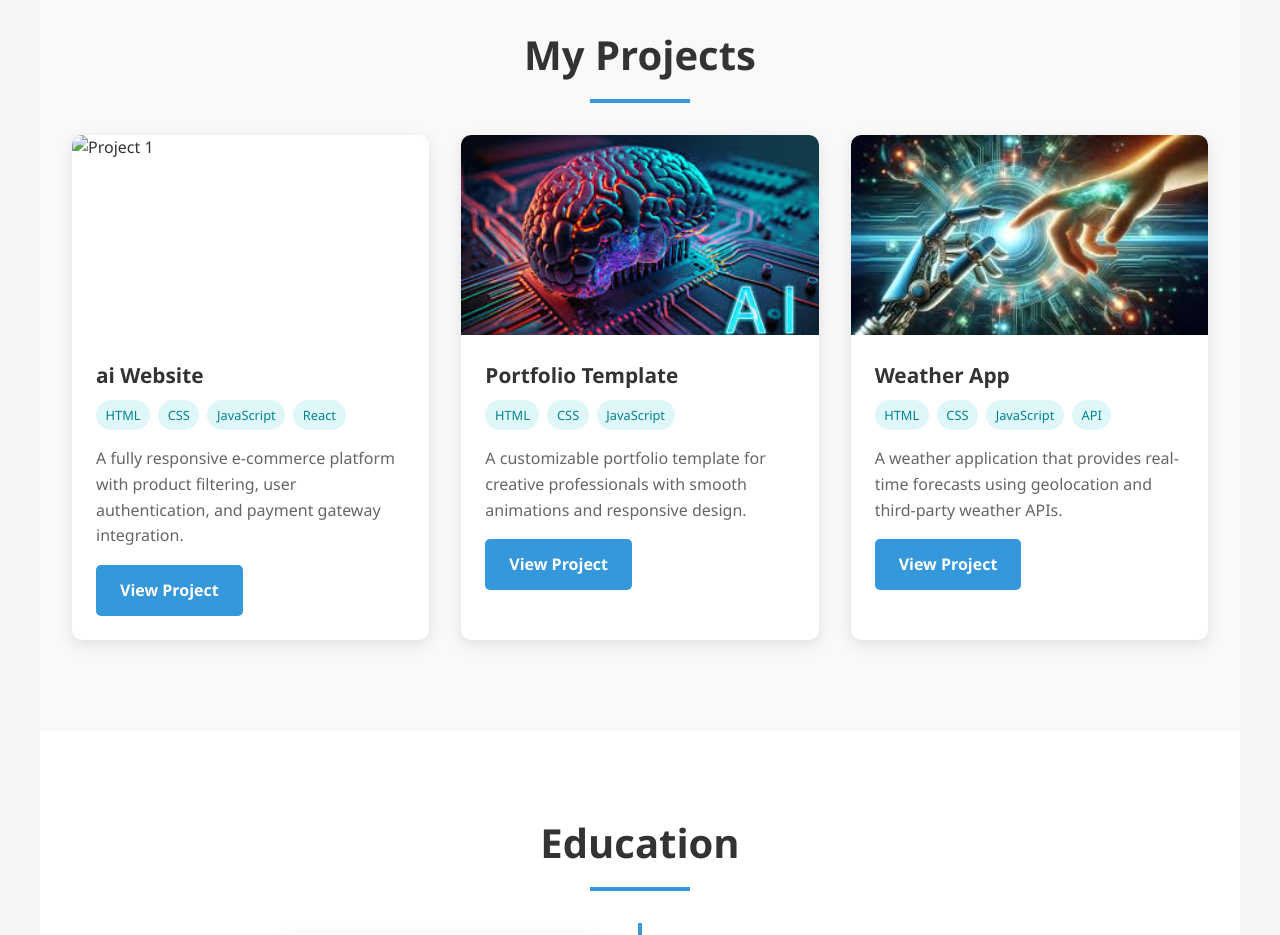
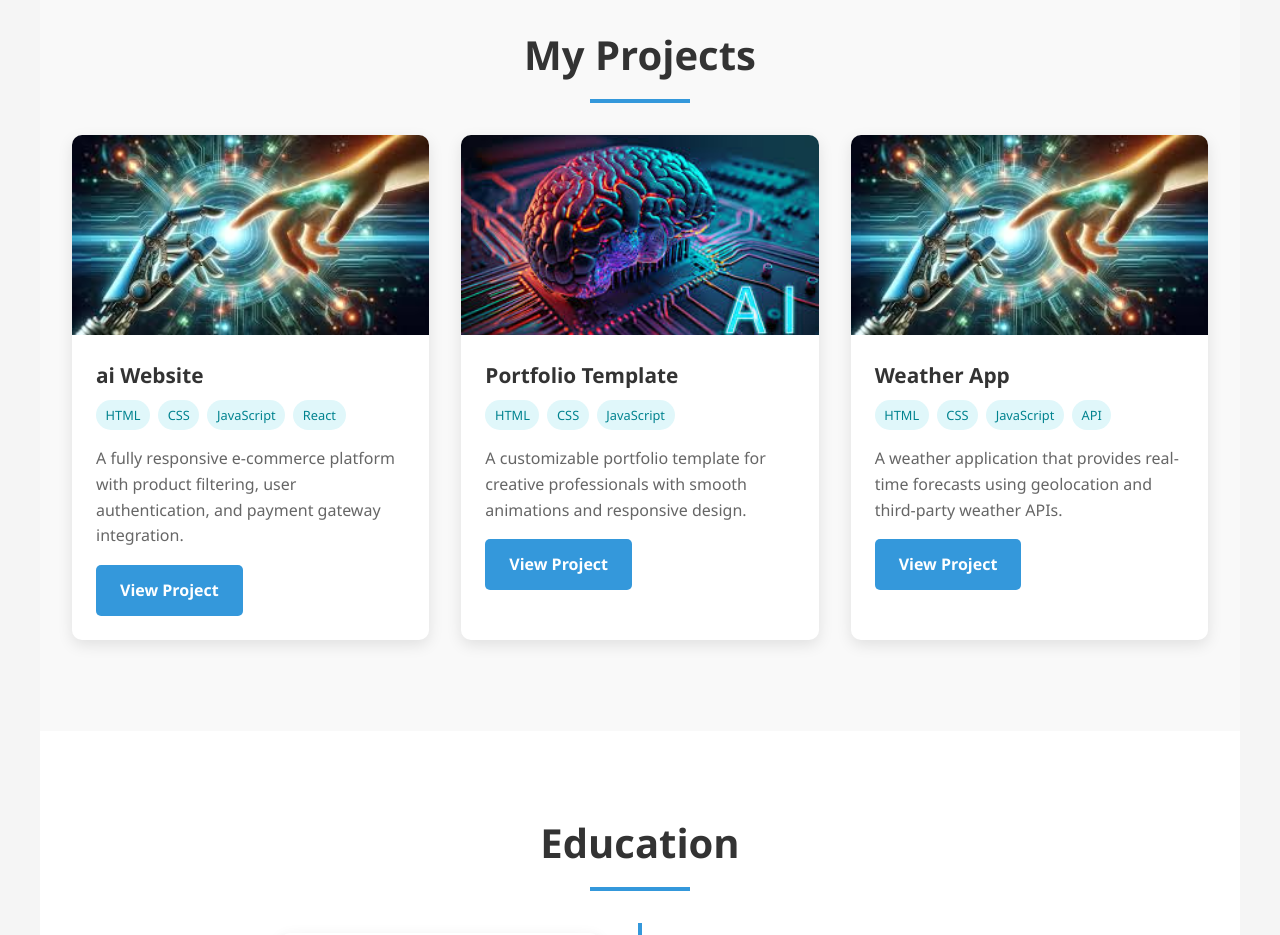
Before and after one commit to Viki55851485/digital-portfolio, a plain HTML site: page index.html in a window 1280 px wide. Shown: the part 1980-2915 px from the top of the page. Drawn offline with Linux system fonts and the light colour scheme; files whose address does not match are found by name.

Commit message:
Update index.html

```diff
--- a/index.html
+++ b/index.html
@@ -672,7 +672,7 @@
         <div class="projects-container">
             <div class="project-card">
                 <div class="project-image">
-                    <img src="" alt="Project 1">
+                    <img src="kl.jpg" alt="Project 1">
                 </div>
                 <div class="project-content">
                     <h3 class="project-title">ai Website</h3>
```
